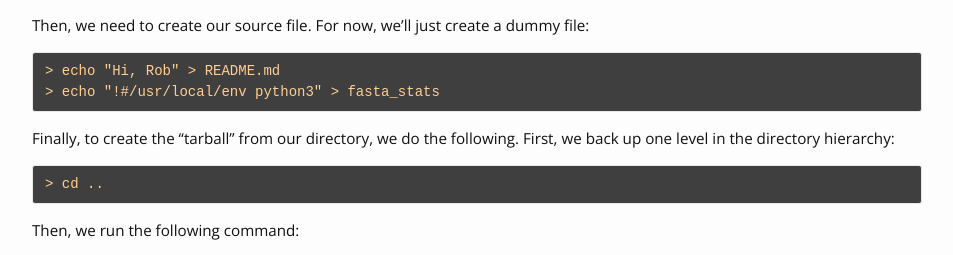
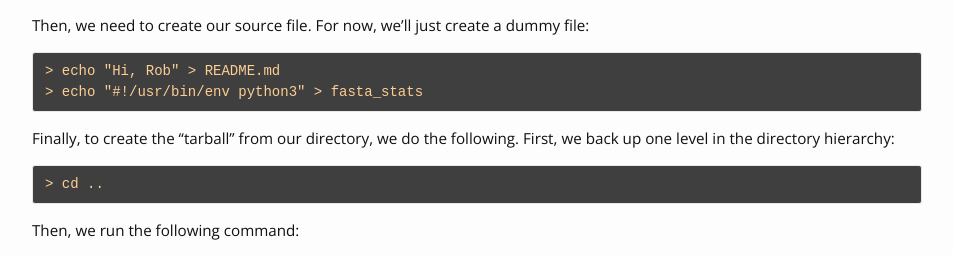
Before and after one commit to umd-bioi607/s2024, a Jekyll site: the page built from _assignments/01_sample_assignment.md, in a window 1280 px wide and 900 px high, scrolled down 986 px. Shown: the part 197-452 px from the top of the window, without its empty margins (163-1116 px from the left). Built offline with Jekyll 4.4.1, drawn with Linux system fonts in a browser that asks for light colours; nearby versions of some CDN libraries.

Commit message:
fix dumb command

````diff
--- a/_assignments/01_sample_assignment.md
+++ b/_assignments/01_sample_assignment.md
@@ -46,7 +46,7 @@ Then, we need to create our source file.  For now, we'll just create a dummy fil
 
 ```
 > echo "Hi, Rob" > README.md
-> echo "!#/usr/local/env python3" > fasta_stats
+> echo "#!/usr/bin/env python3" > fasta_stats
 ```
 
 Finally, to create the "tarball" from our directory, we do the following.  First, we back up one level in the directory hierarchy:
````
